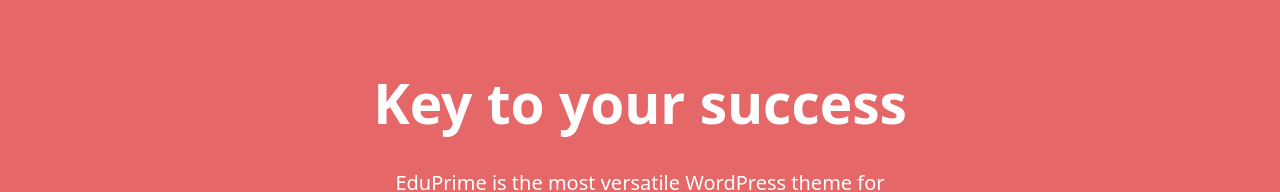
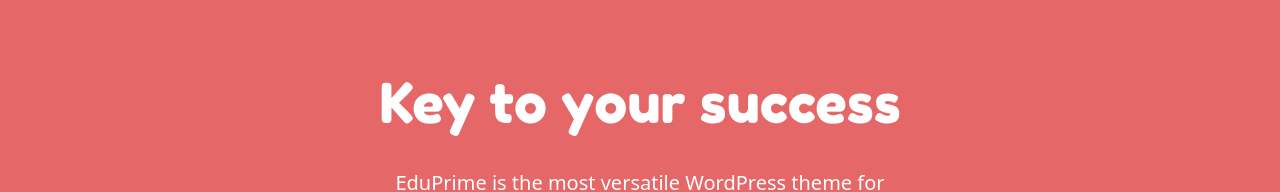
Before and after one commit to Giorgio-24/proj-html-vuejs, a Vue app: page / in a window 1280 px wide. Shown: the part 168-360 px from the top of the page. Built offline with nearby package versions, Linux system fonts and the light colour scheme.

Commit message:
font-family-added-to-title

```diff
--- a/src/components/HeaderBottom.vue
+++ b/src/components/HeaderBottom.vue
@@ -1,6 +1,6 @@
 <template>
   <section class="row">
-    <h2 class="col-12 fw-bold text-white text-center">Key to your success</h2>
+    <h2 class="col-12 text-white text-center">Key to your success</h2>
     <div class="col-6 offset-3 fs-5 text-white text-center my-4">
       EduPrime is the most versatile WordPress theme for educational purposes,
       showcasing universities, courses, seconday schools etc.
@@ -29,5 +29,6 @@ section {
 
 h2 {
   font-size: 55px;
+  font-family: "Fredoka One", cursive;
 }
 </style>
```
